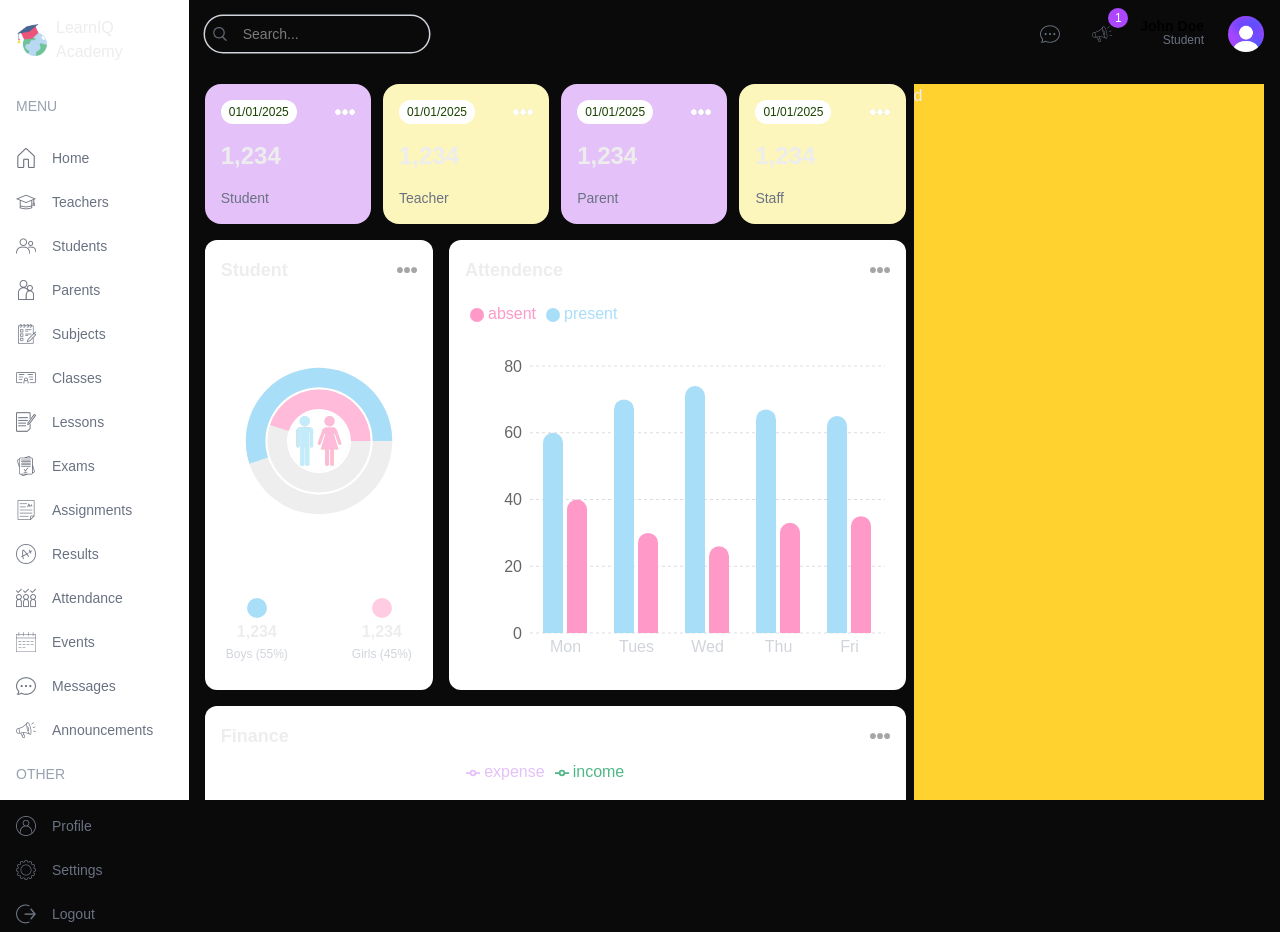
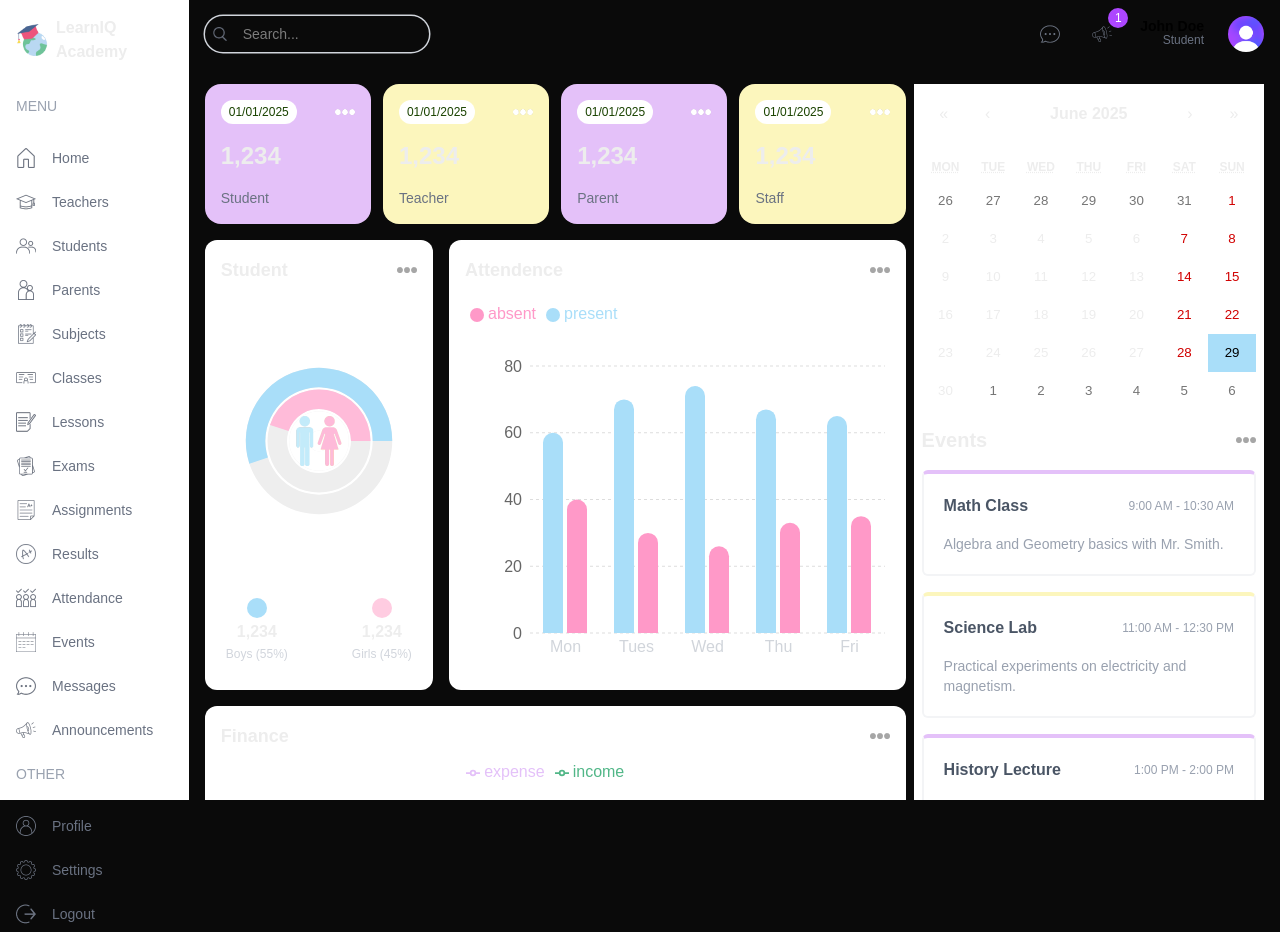
Before and after one commit to dhananjaybhatia/school-mgt-system, a Next.js app: page /admin in a window 1280 px wide. Built offline with nearby package versions, Linux system fonts and the light colour scheme.

Commit message:
admin page is implemented

```diff
--- a/package.json
+++ b/package.json
@@ -12,6 +12,7 @@
     "next": "15.3.4",
     "prisma": "^6.10.1",
     "react": "^19.0.0",
+    "react-calendar": "^6.0.0",
     "react-dom": "^19.0.0",
     "recharts": "^3.0.2"
   },
--- a/src/app/(dashboard)/admin/page.tsx
+++ b/src/app/(dashboard)/admin/page.tsx
@@ -1,5 +1,7 @@
+import Announcements from "@/src/components/Announcements";
 import AttendenceChart from "@/src/components/AttendenceChart";
 import CountChart from "@/src/components/CountChart";
+import EventCalender from "@/src/components/EventCalender";
 import FinanceChart from "@/src/components/FinanceChart";
 import UserCard from "@/src/components/UserCard";
 import React from "react";
@@ -29,7 +31,10 @@ const AdminPage = () => {
       </div>
 
       {/* RIGHT */}
-      <div className="w-full lg:w-1/3 bg-amber-300">d</div>
+      <div className="w-full lg:w-1/3 flex flex-col gap-2">
+        <EventCalender />
+        <Announcements />
+      </div>
     </div>
   );
 };
--- a/src/app/(dashboard)/layout.tsx
+++ b/src/app/(dashboard)/layout.tsx
@@ -17,7 +17,7 @@ export default function DashboardLayout({
           className="flex items-center justify-center lg:justify-start gap-2"
         >
           <Image src="/logo.png" alt="logo" width={32} height={32} />
-          <span className="hidden lg:block">LearnIQ Academy</span>
+          <span className="hidden lg:block font-bold">LearnIQ Academy</span>
         </Link>
         <Menu />
       </div>
--- a/src/app/globals.css
+++ b/src/app/globals.css
@@ -31,3 +31,18 @@ body {
   color: var(--foreground);
   font-family: Arial, Helvetica, sans-serif;
 }
+
+.react-calendar {
+  width: 100% !important;
+  border: none !important;
+  font-family: var(--font-sans), Arial, Helvetica, sans-serif;
+}
+
+.react-calendar__tile--active {
+  color: black !important;
+  background-color: #a9def9 !important;
+}
+
+.react-calendar__navigation__label__labelText {
+  font-weight: 600 !important;
+}
--- /dev/null
+++ b/src/components/Announcements.tsx
@@ -0,0 +1,52 @@
+"use client";
+
+const Announcements = () => {
+  return (
+    <div className="bg-white p-2">
+      <div className="flex justify-between items-center">
+        <h1 className="text-xl font-semibold ">Announcements</h1>
+        <span className="text-sm text-gray-400">View All</span>
+      </div>
+      <div className="flex flex-col gap-4 mt-4">
+        <div className="bg-blue rounded-md p-4">
+          <div className="flex justify-between items">
+            <h1 className="font-medium ">Library Book Return.</h1>
+            <span className="text-xs text-gray-400 bg-white rounded-md p-1">
+              2025-01-01
+            </span>
+          </div>
+          <p className="mt-2 text-sm text-gray-600">
+            All borrowed books must be returned by the end of this week to avoid
+            late fees.
+          </p>
+        </div>
+        <div className="bg-purple rounded-md p-4">
+          <div className="flex justify-between items">
+            <h1 className="font-medium ">Parent-Teacher Meeting.</h1>
+            <span className="text-xs text-gray-400 bg-white rounded-md p-1">
+              2025-01-01
+            </span>
+          </div>
+          <p className="mt-2 text-sm text-gray-600">
+            Scheduled this Friday in the school auditorium. All parents are
+            requested to attend.
+          </p>
+        </div>
+        <div className="bg-green rounded-md p-4">
+          <div className="flex justify-between items">
+            <h1 className="font-medium ">Sports Day Registration.</h1>
+            <span className="text-xs text-gray-400 bg-white rounded-md p-1">
+              2025-01-01
+            </span>
+          </div>
+          <p className="mt-2 text-sm text-gray-600">
+            Students can register for Sports Day events in the admin office
+            until Thursday.
+          </p>
+        </div>
+      </div>
+    </div>
+  );
+};
+
+export default Announcements;
--- /dev/null
+++ b/src/components/EventCalender.tsx
@@ -0,0 +1,64 @@
+"use client";
+
+import Image from "next/image";
+import { useState } from "react";
+import Calendar from "react-calendar";
+import "react-calendar/dist/Calendar.css";
+
+type ValuePiece = Date | null;
+
+type Value = ValuePiece | [ValuePiece, ValuePiece];
+
+const events = [
+  {
+    id: 1,
+    title: "Math Class",
+    time: "9:00 AM - 10:30 AM",
+    description: "Algebra and Geometry basics with Mr. Smith.",
+  },
+  {
+    id: 2,
+    title: "Science Lab",
+    time: "11:00 AM - 12:30 PM",
+    description: "Practical experiments on electricity and magnetism.",
+  },
+  {
+    id: 3,
+    title: "History Lecture",
+    time: "1:00 PM - 2:00 PM",
+    description: "World War II overview and impact discussion.",
+  },
+];
+
+const EventCalender = () => {
+  const [value, onChange] = useState<Value>(new Date());
+
+  return (
+    <div className="bg-white p-2">
+      <Calendar onChange={onChange} value={value} />
+      <div className="flex justify-between items-center">
+        <h1 className="text-xl font-semibold my-4">Events</h1>
+        <Image src={"/moreDark.png"} alt="" width={20} height={20} />
+      </div>
+
+      <div className="flex flex-col gap-4">
+        {events.map((event) => {
+          return (
+            <div
+              key={event.id}
+              className="p-5 rounded-md flex flex-col gap-2 border-2 border-gray-100 border-t-4 odd:border-t-purple even:border-t-yellow"
+            >
+              <div className="flex justify-between items-center">
+                <h1 className="font-semibold text-gray-600">{event.title}</h1>
+                <span className="text-xs text-gray-400">{event.time}</span>
+              </div>
+              <p className="mt-2 text-gray-400 text-sm">{event.description}</p>
+            </div>
+          );
+        })}
+      </div>
+    </div>
+  );
+};
+
+export default EventCalender;
--- a/src/components/Menu.tsx
+++ b/src/components/Menu.tsx
@@ -1,5 +1,6 @@
 import Image from "next/image";
 import Link from "next/link";
+import { role } from "../lib/data";
 
 const menuItems = [
   {
@@ -121,20 +122,24 @@ export const Menu = () => {
     <div className="mt-4 text-sm">
       {menuItems.map((m) => {
         return (
-          <div key={m.title} className="flex flex-col gap-2 ">
+          <div key={m.title} className="flex flex-col gap-2">
             <span className="hidden lg:block text-gray-400 font-light my-4">
               {m.title}
             </span>
-            {m.items.map((item) => (
+            {m.items.map((item) => {
+              if (item.visible.includes(role)) {
+                return (
                   <Link
                     key={item.href}
                     href={"item.href"}
-                className="flex justify-center items-center lg:justify-start gap-4 py-2 text-gray-500"
+                    className="flex justify-center items-center lg:justify-start gap-4 py-2 text-gray-500 hover:bg-yellow hover:rounded-md hover:px-2 transition-all duration-300 ease-in-out "
                   >
                     <Image src={item.icon} alt="icon" width={20} height={20} />
                     <span className="hidden lg:block">{item.label}</span>
                   </Link>
-            ))}
+                );
+              }
+            })}
           </div>
         );
       })}
```
Also changed, not shown: 1 other file (tests, documents, lock files or other folders). Lines whose indentation alone changed are shown as unchanged.
